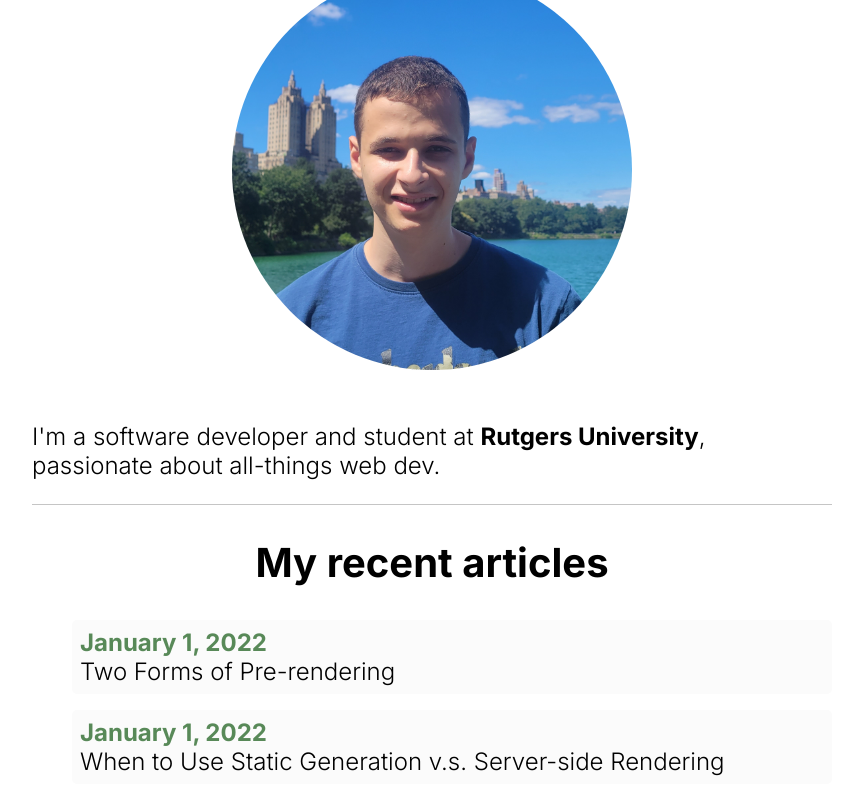
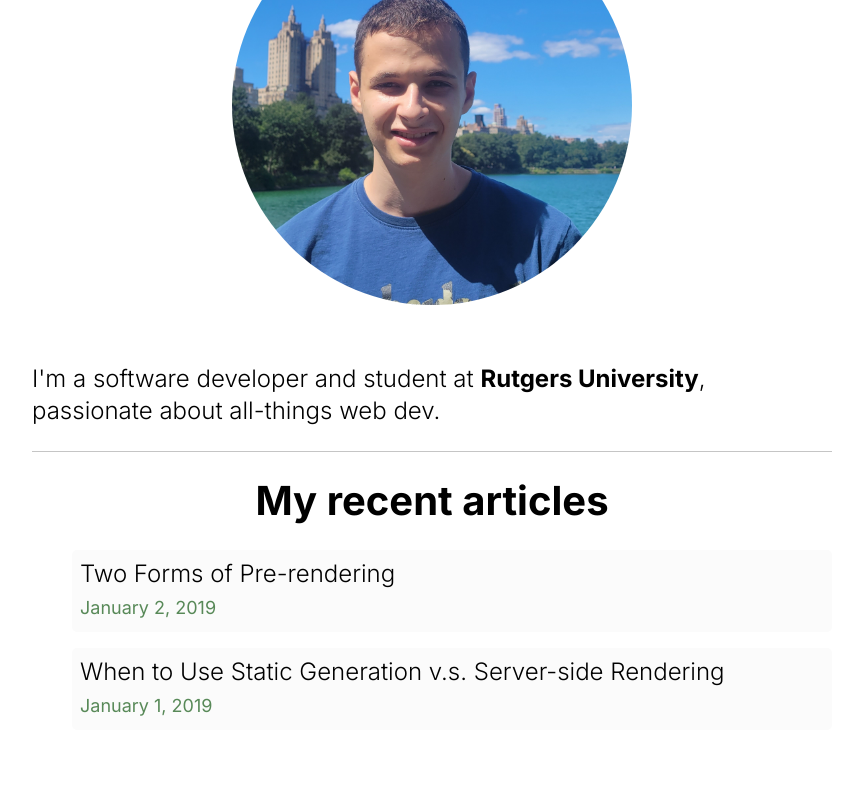
Before and after one commit to OGreeni/ogreeni-blog, a Next.js app: page / in a window 1280 px wide. Shown: the part 341-1141 px from the top of the page, without its empty margins (208-1071 px from the left). After the commit the page ends 1087 px from the top, so only its background shows below. Built offline with nearby package versions, Linux system fonts and the light colour scheme.

Commit message:
feat: add 404 error page

```diff
--- a/pages/index.module.css
+++ b/pages/index.module.css
@@ -32,6 +32,7 @@
 }
 
 .date {
+  font-size: 1.125rem;
+  font-weight: bolder;
   color: #588958;
-  font-weight: 700;
 }
--- a/pages/index.tsx
+++ b/pages/index.tsx
@@ -36,9 +36,9 @@ const Home = ({ postsData }: Props) => {
           {postsData.map(({ id, title, date }) => (
             <Link href={`/posts/${id}`}>
               <li key={id}>
-                <span className={styles.date}>{date}</span>
+                {title}
                 <br />
-                {title}
+                <small className={styles.date}>{date}</small>
               </li>
             </Link>
           ))}
--- a/posts/pre-rendering.md
+++ b/posts/pre-rendering.md
@@ -1,6 +1,6 @@
 ---
 title: 'Two Forms of Pre-rendering'
-date: 'January 1, 2022'
+date: 'January 2, 2019'
 ---
 
 Next.js has two forms of pre-rendering: **Static Generation** and **Server-side Rendering**. The difference is in **when** it generates the HTML for a page.
--- a/posts/ssg-ssr.md
+++ b/posts/ssg-ssr.md
@@ -1,6 +1,6 @@
 ---
 title: 'When to Use Static Generation v.s. Server-side Rendering'
-date: 'January 1, 2022'
+date: 'January 1, 2019'
 ---
 
 We recommend using **Static Generation** (with and without data) whenever possible because your page can be built once and served by CDN, which makes it much faster than having a server render the page on every request.
--- a/styles/global.css
+++ b/styles/global.css
@@ -3,6 +3,7 @@
 * {
   box-sizing: border-box;
   font-weight: 300;
+  line-height: 2rem;
 }
 
 *::selection {
```
Also changed, not shown: pages/404.module.css (added, +10 -0 lines), pages/404.tsx (added, +16 -0 lines).
